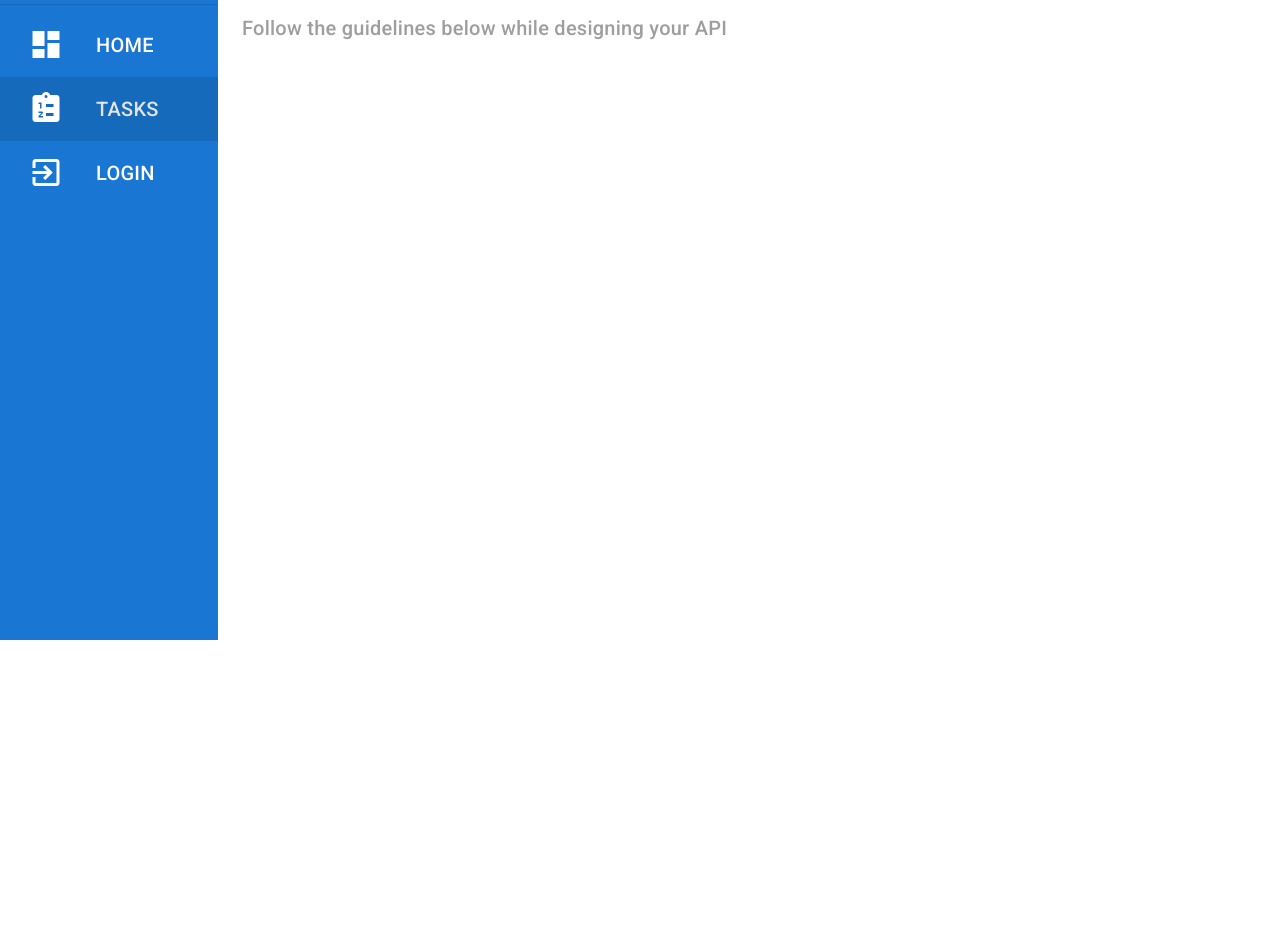
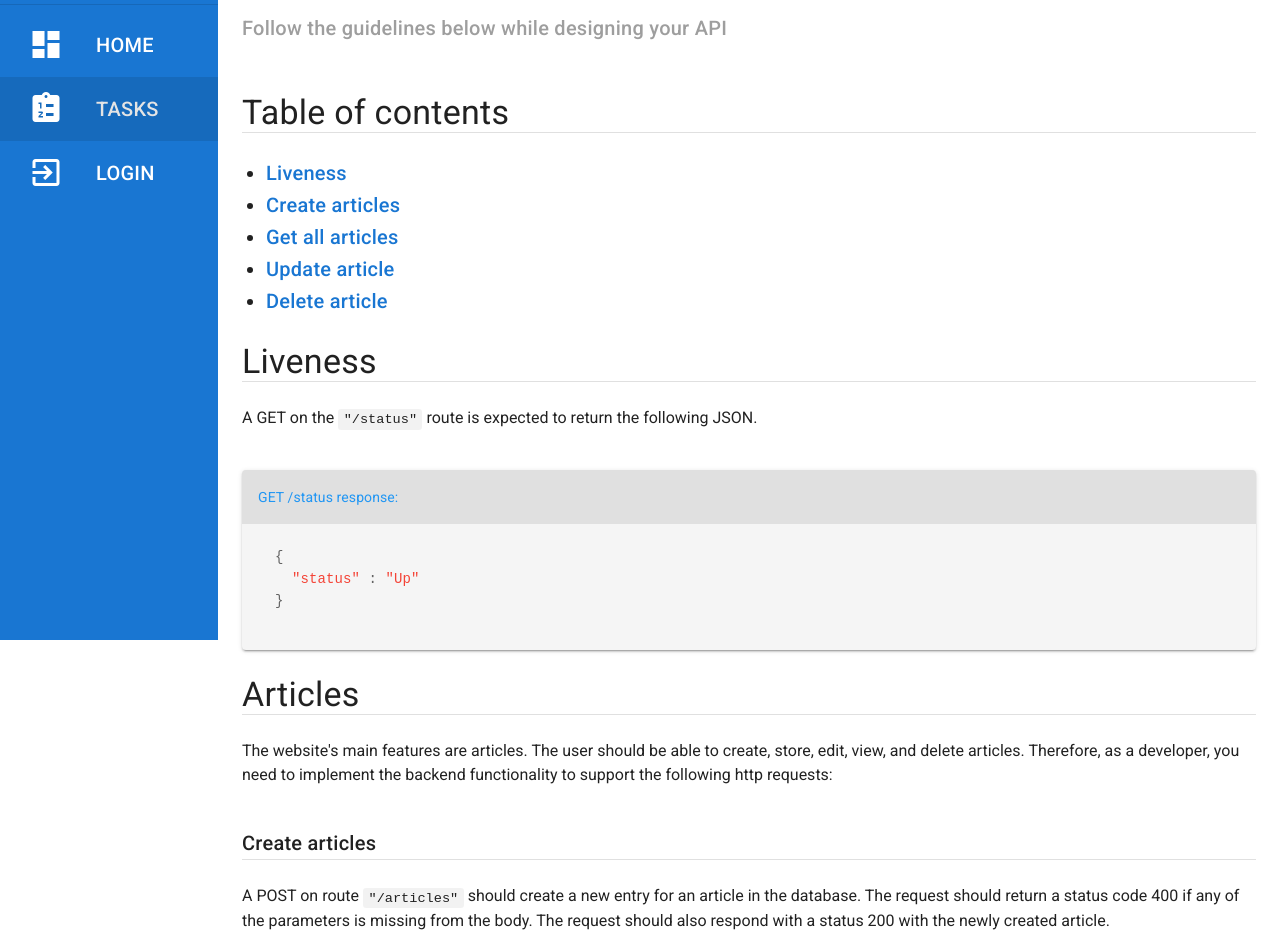
Before and after one commit to Compete-McGill/techgames-challenge-ui, a Vue app: page /tasks in a window 1280 px wide. Shown: the part 160-1097 px from the top of the page. Before the commit the page ends 800 px from the top, so only its background shows below. Built offline with nearby package versions, Linux system fonts and the light colour scheme; no server answers; what vue-authenticate would draw is missing.

Commit message:
Populate website (#1)
* Populate tasks page

* Remove extra newlines and comments

* Populate homepage

* Resolved comments on pull request

* Add 400 error message to get article by id

* Run lint on Views

```diff
--- a/src/views/Home/index.vue
+++ b/src/views/Home/index.vue
@@ -5,6 +5,22 @@
     <br />
     <div class="title grey--text">
       Welcome to the TechGames Backend Challenge!
+      <br />
+      <br />
+    </div>
+    <div id="mission">
+      <h3 class="display-1">Mission</h3>
+      <!-- <br /> -->
+      <p class="title font-weight-light mt-5">
+        Your mission is simple: implement features in the website's backend
+        server. Of course, since the success of the website is of the highest
+        importance, we expect you to make use of all the best practices:
+        Frequent and relevent commits Test driven development Flexible
+        architecture Respect of the SOLID principles etc.
+        <br />
+        You have 3 hours to complete the features while respecting high
+        development standards. Are you ready?
+      </p>
     </div>
   </v-container>
 </template>
--- a/src/views/Login/index.vue
+++ b/src/views/Login/index.vue
@@ -3,7 +3,9 @@
     <h1 class="display-3 grey--text my-5">Login</h1>
     <br />
     <br />
-    <div class="title grey--text">Login to fork our template repo and start the challenge!</div>
+    <div class="title grey--text">
+      Login to fork our template repo and start the challenge!
+    </div>
     <br />
     <v-btn text class="primary--text title" @click="login">
       Login with
--- a/src/views/Tasks/index.vue
+++ b/src/views/Tasks/index.vue
@@ -6,6 +6,266 @@
     <div class="title grey--text">
       Follow the guidelines below while designing your API
     </div>
+    <br />
+    <br />
+
+    <span class="border-bottom border-dark"></span>
+
+    <div id="table-of-contents">
+      <h3 class="display-1">Table of contents</h3>
+      <v-divider></v-divider>
+      <br />
+      <ul>
+        <li class="title">
+          <a style="text-decoration:none" href="#liveness">Liveness</a>
+        </li>
+        <li class="title">
+          <a style="text-decoration:none" href="#create-article"
+            >Create articles</a
+          >
+        </li>
+        <li class="title">
+          <a style="text-decoration:none" href="#get-all-articles"
+            >Get all articles</a
+          >
+        </li>
+        <li class="title">
+          <a style="text-decoration:none" href="#update-article"
+            >Update article</a
+          >
+        </li>
+        <li class="title">
+          <a style="text-decoration:none" href="#delete-article"
+            >Delete article</a
+          >
+        </li>
+      </ul>
+      <br />
+    </div>
+
+    <div id="liveness">
+      <h3 class="display-1">Liveness</h3>
+      <v-divider></v-divider>
+      <br />
+      <p>
+        A GET on the
+        <code>"/status"</code>
+        route is expected to return the following JSON.
+      </p>
+      <br />
+
+      <v-card class="grey lighten-4">
+        <v-card-subtitle class="grey lighten-2 blue--text">
+          GET /status response:
+        </v-card-subtitle>
+        <v-card-text>
+          <pre>
+
+  {
+    <span class="red--text">"status"</span> : <span class="red--text">"Up"</span>
+  }
+          </pre>
+        </v-card-text>
+      </v-card>
+      <br />
+    </div>
+
+    <div id="articles">
+      <h3 class="display-1">Articles</h3>
+      <v-divider></v-divider>
+      <br />
+      <p>
+        The website's main features are articles. The user should be able to
+        create, store, edit, view, and delete articles. Therefore, as a
+        developer, you need to implement the backend functionality to support
+        the following http requests:
+      </p>
+
+      <br />
+
+      <div id="create-article">
+        <h3 class="title">Create articles</h3>
+        <v-divider></v-divider>
+        <br />
+
+        <p>
+          A POST on route <code>"/articles"</code> should create a new entry for
+          an article in the database. The request should return a status code
+          400 if any of the parameters is missing from the body. The request
+          should also respond with a status 200 with the newly created article.
+        </p>
+
+        <v-card class="grey lighten-4">
+          <v-card-subtitle class="grey lighten-2 blue--text">
+            POST /articles request:
+          </v-card-subtitle>
+          <v-card-text>
+            <pre>
+
+  {
+    <span class="red--text">"title"</span> : <span class="red--text">"The title"</span>
+    <span class="red--text">"subtitle"</span> : <span class="red--text">"The subtitle"</span>
+    <span class="red--text">"body"</span> : <span class="red--text">"The body of the article"</span>
+    <span class="red--text">"author"</span> : <span class="red--text">"The author's full name"</span>
+  }
+          </pre>
+          </v-card-text>
+        </v-card>
+
+        <br />
+        <p>The response should have the following structure:</p>
+        <v-card class="grey lighten-4">
+          <v-card-subtitle class="grey lighten-2 blue--text">
+            POST /articles response:
+          </v-card-subtitle>
+          <v-card-text>
+            <pre>
+
+  {
+    <span class="red--text">"_id"</span> : <span class="red--text">"ID"</span>
+    <span class="red--text">"title"</span> : <span class="red--text">"The Title"</span>
+    <span class="red--text">"subtitle"</span> : <span class="red--text">"The subtitle"</span>
+    <span class="red--text">"body"</span> : <span class="red--text">"The body of the article"</span>
+    <span class="red--text">"author"</span> : <span class="red--text">"The author"</span>
+  }
+            </pre>
+          </v-card-text>
+        </v-card>
+        <br />
+      </div>
+
+      <div id="get-all-articles">
+        <h3 class="title">Get all articles</h3>
+        <v-divider></v-divider>
+        <br />
+
+        <p>
+          A GET request on route <code>"/articles"</code> should return all the
+          articles stored in the database and respond with status code 200. If
+          there are no articles in the database, then the request should return
+          an empty array. An example of the GET request is shown below:
+        </p>
+
+        <v-card class="grey lighten-4">
+          <v-card-subtitle class="grey lighten-2 blue--text">
+            GET /articles response:
+          </v-card-subtitle>
+          <v-card-text>
+            <pre>
+
+  [
+    {
+      <span class="red--text">"_id"</span> : <span class="red--text">"ID"</span>
+      <span class="red--text">"title"</span> : <span class="red--text">"The Title"</span>
+      <span class="red--text">"subtitle"</span> : <span class="red--text">"The subtitle"</span>
+      <span class="red--text">"body"</span> : <span class="red--text">"The body of the article"</span>
+      <span class="red--text">"author"</span> : <span class="red--text">"The author"</span>
+    },
+    ...
+  ]
+          </pre>
+          </v-card-text>
+        </v-card>
+        <br />
+      </div>
+
+      <div id="get-by-id">
+        <h3 class="title">Get a specific article by ID</h3>
+        <v-divider></v-divider>
+        <br />
+        <p>
+          A GET request on route <code>"/articles/{articleId}"</code> should
+          return the article with the respective ID. If the article does not
+          exist, then the request should return status code 404. If the article
+          id isn't a valid id, the request should return a status code 400.
+        </p>
+
+        <v-card class="grey lighten-4">
+          <v-card-subtitle class="grey lighten-2 blue--text">
+            GET /articles/{articleId} response:
+          </v-card-subtitle>
+          <v-card-text>
+            <pre>
+  {
+    <span class="red--text">"_id"</span> : <span class="red--text">"ID"</span>
+    <span class="red--text">"title"</span> : <span class="red--text">"The Title"</span>
+    <span class="red--text">"subtitle"</span> : <span class="red--text">"The subtitle"</span>
+    <span class="red--text">"body"</span> : <span class="red--text">"The body of the article"</span>
+    <span class="red--text">"author"</span> : <span class="red--text">"The author"</span>
+  }
+          </pre>
+          </v-card-text>
+        </v-card>
+        <br />
+      </div>
+
+      <div id="update-article">
+        <h3 class="title">Update article</h3>
+        <v-divider></v-divider>
+        <br />
+        <p>
+          A PUT request on the <code>"/articles/{articleId}" </code> route
+          should update the article with corresponding id in the database. If
+          the id in the request isn't an ObjectID, respond with status code 400.
+          If an article with the same id does not exist in the database, respond
+          with status code 404. If the request is a success, the route shall
+          return the updated article and respond with status code 200. For
+          example, to change the title of an article with id 'ID', the PUT
+          request would look like this:
+        </p>
+
+        <v-card class="grey lighten-4">
+          <v-card-subtitle class="grey lighten-2 blue--text">
+            PUT /articles/{articleID} request:
+          </v-card-subtitle>
+          <v-card-text>
+            <pre>
+  {
+    <span class="red--text">"title"</span> : <span class="red--text">"New Title"</span>
+  }
+          </pre>
+          </v-card-text>
+        </v-card>
+        <br />
+        <p>
+          If the article originally looked like the one in returned in the
+          previous section, then the PUT's response would look like this:
+        </p>
+
+        <v-card class="grey lighten-4">
+          <v-card-subtitle class="grey lighten-2 blue--text">
+            PUT /articles/{articleId} response:
+          </v-card-subtitle>
+          <v-card-text>
+            <pre>
+  {
+    <span class="red--text">"_id"</span> : <span class="red--text">"ID"</span>
+    <span class="red--text">"title"</span> : <span class="red--text">"New Title"</span>
+    <span class="red--text">"subtitle"</span> : <span class="red--text">"The subtitle"</span>
+    <span class="red--text">"body"</span> : <span class="red--text">"The body of the article"</span>
+    <span class="red--text">"author"</span> : <span class="red--text">"The author"</span>
+  }
+          </pre>
+          </v-card-text>
+        </v-card>
+        <br />
+      </div>
+
+      <div id="delete-article">
+        <h3 class="title">Delete article</h3>
+        <v-divider></v-divider>
+        <br />
+        <p>
+          A DELETE request on route <code>/articles/{articleId}</code> should
+          remove the article with id '{articleID}' from the database. If no
+          article exists with the given id, then request should respond with
+          status code 404. If the request was bad (e.g invalid id), then the
+          request should respond with status code 400. If request is successful,
+          respond with status code 200, and send back the deleted article.
+        </p>
+        <br />
+      </div>
+    </div>
   </v-container>
 </template>
 
```
